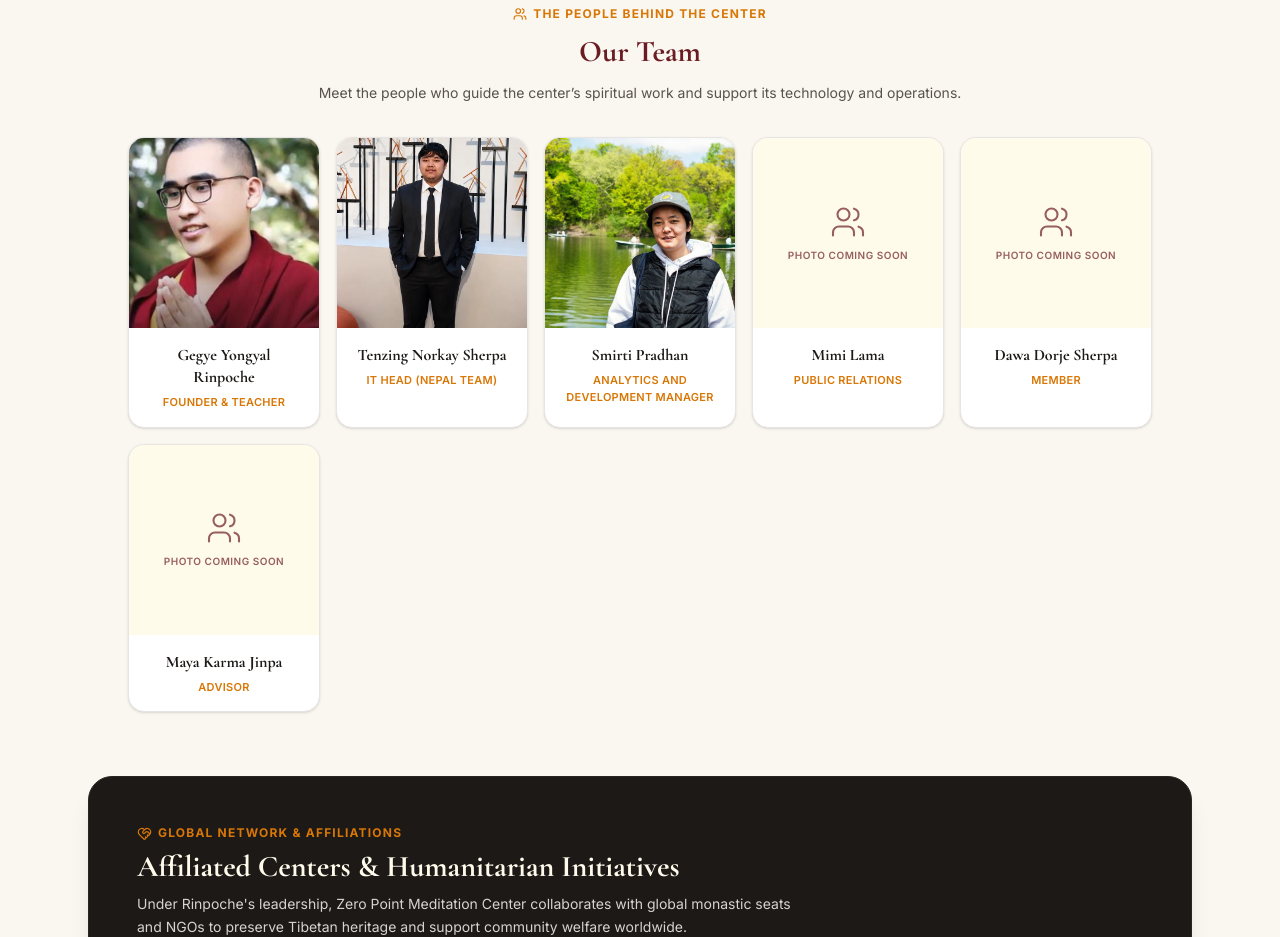
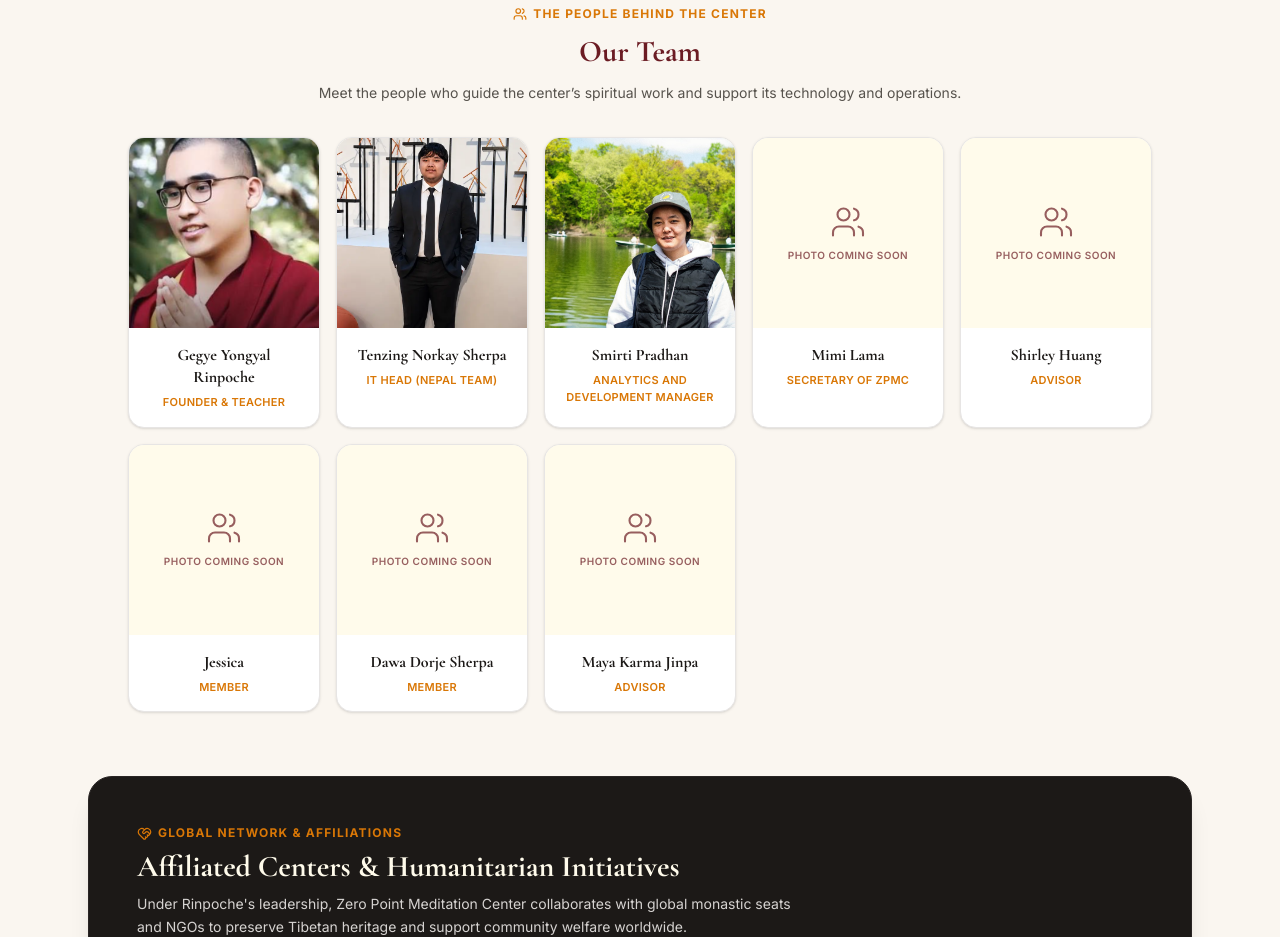
Before and after one commit to sherpaten/Zero-Point-Meditation-Center, a React (Vite) app in the folder zero-point-meditation/: page /about in a window 1280 px wide. Shown: the part 2480-3417 px from the top of the page. Built offline with nearby package versions, Linux system fonts and the light colour scheme.

Commit message:
Update About page ZPMC team roles and members

```diff
--- a/zero-point-meditation/src/pages/About.jsx
+++ b/zero-point-meditation/src/pages/About.jsx
@@ -287,9 +287,21 @@ export default function About() {
             },
             {
               name: "Mimi Lama",
-              role: "Public Relations",
+              role: "Secretary of ZPMC",
               image: null,
-              alt: "Profile placeholder for Mimi Lama"
+              alt: "Profile placeholder for Mimi Lama, Secretary of ZPMC"
+            },
+            {
+              name: "Shirley Huang",
+              role: "Advisor",
+              image: null,
+              alt: "Profile placeholder for Shirley Huang, Advisor"
+            },
+            {
+              name: "Jessica",
+              role: "Member",
+              image: null,
+              alt: "Profile placeholder for Jessica, Member"
             },
             {
               name: "Dawa Dorje Sherpa",
```
